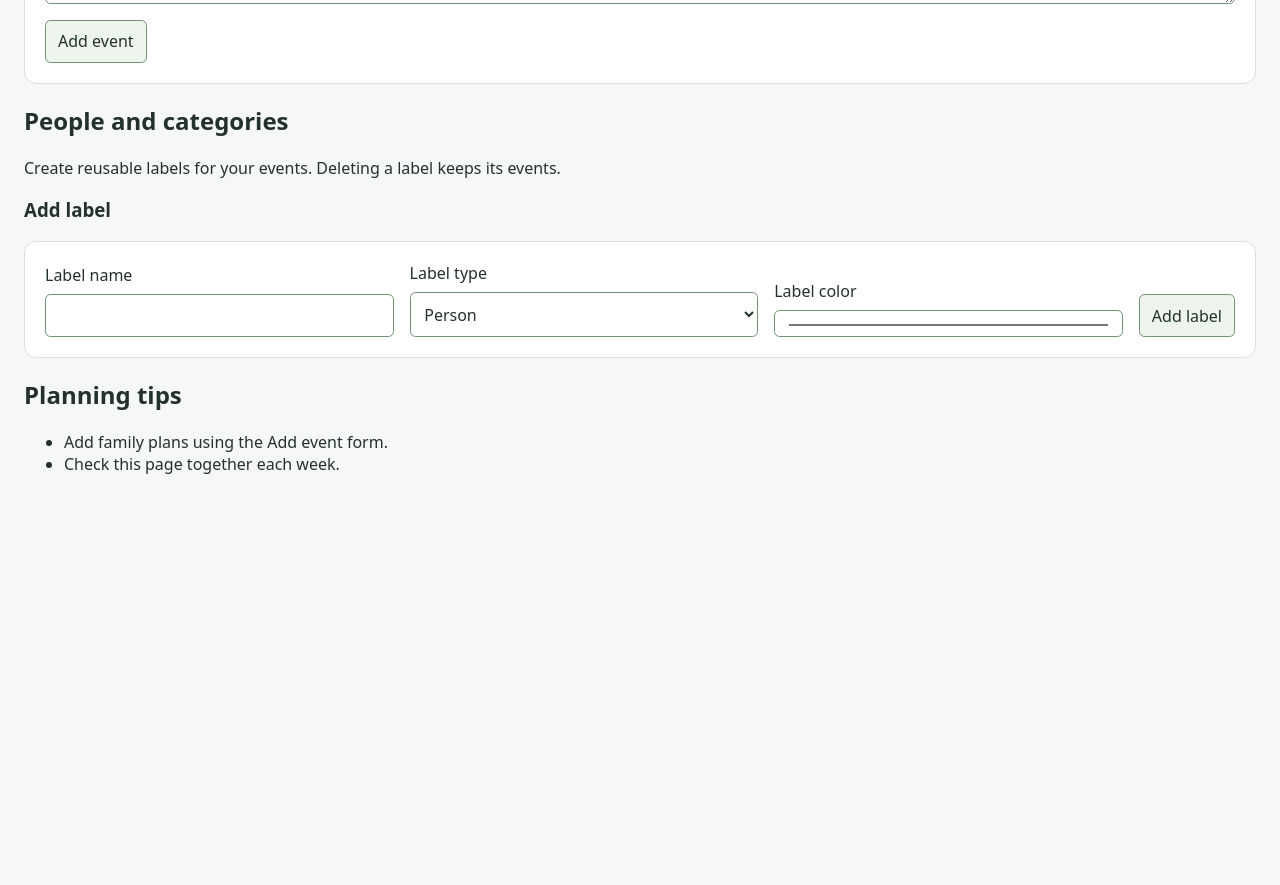
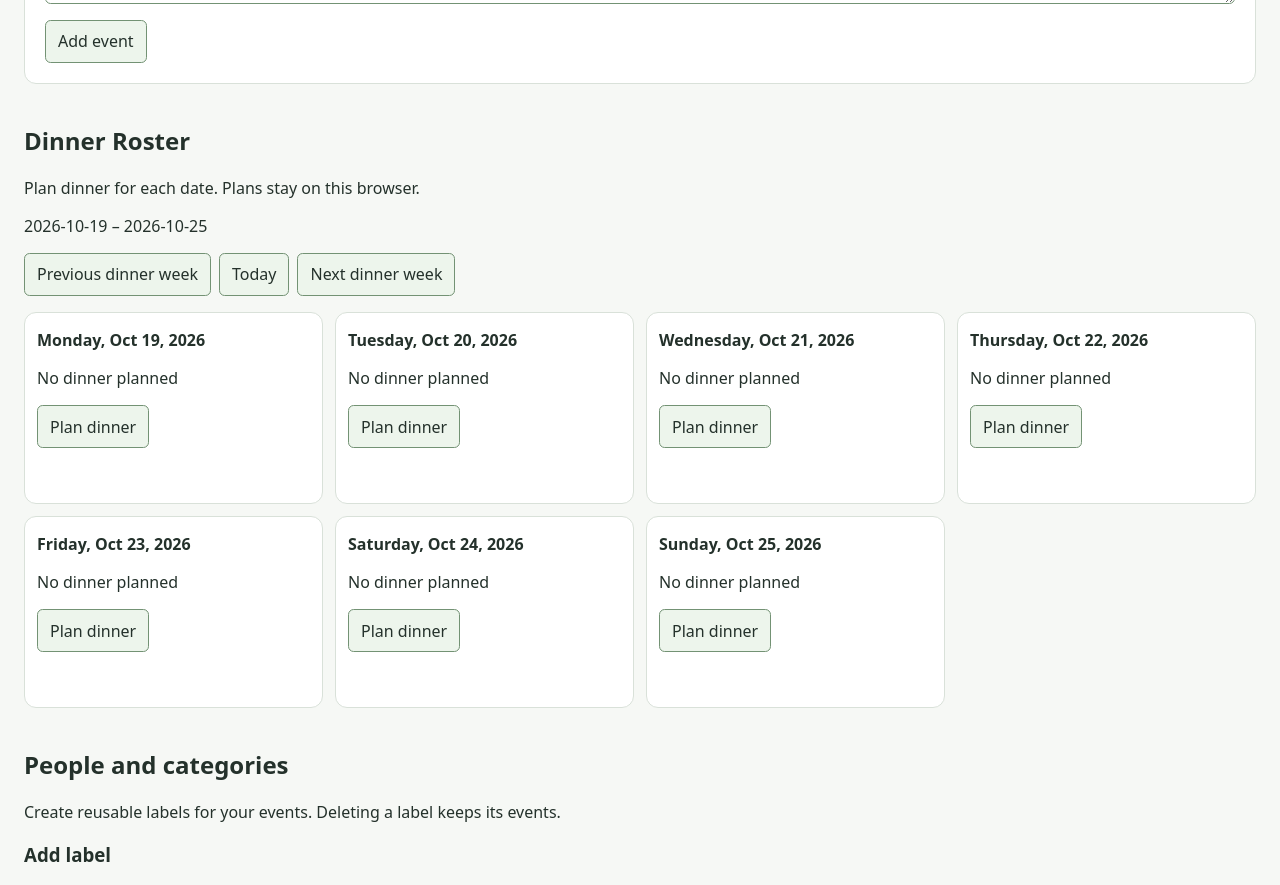
Before and after one commit to nbuzzerio/FamilyCalendar, a React (Vite) app: page / in a window 1280 px wide. Shown: the part 1440-2325 px from the top of the page. Before the commit the page ends 1979 px from the top, so only its background shows below. Built offline with nearby package versions, Linux system fonts and the light colour scheme.

Commit message:
chp-chore: Dinner Roster foundation and durable date-keyed storage

```diff
--- a/src/App.tsx
+++ b/src/App.tsx
@@ -5,6 +5,7 @@ import { labelStore, labelTextColor } from "./labels";
 import { LabelManager } from "./LabelManager";
 import { AppearanceSelector } from "./AppearanceSelector";
 import { downloadBackup } from "./backup";
+import { DinnerRoster } from "./DinnerRoster";
 
 export function App() {
   const [events, setEvents] = useState(() => eventStore.list());
@@ -204,7 +205,7 @@ export function App() {
         try {
           downloadBackup();
           setBackupError("");
-          setBackupNotice("Backup download requested. Keep this file private; it contains your saved events, notes and labels.");
+          setBackupNotice("Backup download requested. Keep this file private; it contains your saved events, notes, labels and any dinner plans.");
         } catch {
           setBackupNotice("");
           setBackupError("Backup could not be exported. Saved data was not changed. Check that browser storage is accessible and contains valid calendar data.");
@@ -385,6 +386,7 @@ export function App() {
           <ul>{events.filter(event => event.date < dateKey(today)).map(renderEvent)}</ul>
         </>}
       </section>
+      <DinnerRoster />
       <LabelManager labels={labels} onChange={() => setLabels(labelStore.list())} />
       <section aria-labelledby="planning-tips-heading">
         <h2 id="planning-tips-heading">Planning tips</h2>
--- /dev/null
+++ b/src/DinnerRoster.tsx
@@ -0,0 +1,74 @@
+import { useEffect, useRef, useState } from "react";
+import { dateKey } from "./events";
+import { weekDays } from "./calendar";
+import { dinnerStore, type DinnerPlans, type Ingredient } from "./dinners";
+
+export function DinnerRoster() {
+  const [anchor, setAnchor] = useState(() => new Date());
+  const [plans, setPlans] = useState<DinnerPlans>({});
+  const [error, setError] = useState("");
+  const [notice, setNotice] = useState("");
+  const [editing, setEditing] = useState<string | null>(null);
+  const [name, setName] = useState("");
+  const [cook, setCook] = useState("");
+  const [notes, setNotes] = useState("");
+  const [ingredients, setIngredients] = useState<Ingredient[]>([]);
+  const nameInput = useRef<HTMLInputElement>(null);
+  const trigger = useRef<HTMLButtonElement | null>(null);
+  function refresh() {
+    try { setPlans(dinnerStore.list()); setError(""); }
+    catch (error) { setError((error as Error).message); }
+  }
+  useEffect(() => { refresh(); window.addEventListener("storage", refresh); return () => window.removeEventListener("storage", refresh); }, []);
+  useEffect(() => { if (editing) nameInput.current?.focus(); }, [editing]);
+  const days = weekDays(anchor);
+  function close() { setEditing(null); trigger.current?.focus(); }
+  function move(offset: number) { setAnchor(weekDays(anchor, offset)[0]); setNotice(""); }
+  return <section className="dinner-roster" aria-labelledby="dinner-heading">
+    <h2 id="dinner-heading">Dinner Roster</h2>
+    <p>Plan dinner for each date. Plans stay on this browser.</p>
+    <p aria-live="polite">{dateKey(days[0])} – {dateKey(days[6])}</p>
+    <nav className="week-navigation" aria-label="Dinner week navigation">
+      <button type="button" onClick={() => move(-1)}>Previous dinner week</button>
+      <button type="button" onClick={() => { setAnchor(new Date()); setNotice(""); }}>Today</button>
+      <button type="button" onClick={() => move(1)}>Next dinner week</button>
+    </nav>
+    {error && <p role="alert">{error}</p>}
+    <p role="status">{notice}</p>
+    <ol className="dinner-days">{days.map(date => {
+      const key = dateKey(date), dinner = plans[key];
+      return <li key={key} className="day">
+        <h3><time dateTime={key} aria-current={key === dateKey(new Date()) ? "date" : undefined}>{date.toLocaleDateString("en-US", { weekday: "long", month: "short", day: "numeric", year: "numeric" })}</time></h3>
+        {dinner ? <><h4>{dinner.name}</h4>{dinner.cook && <p>Cook: {dinner.cook}</p>}{dinner.notes && <p className="dinner-notes">{dinner.notes}</p>}
+          {dinner.ingredients.length > 0 && <ul>{dinner.ingredients.map((item, index) => <li key={index}>{item.name}{item.amount ? ` — ${item.amount}` : ""}</li>)}</ul>}</> : <p>{error ? "Dinner plans unavailable" : "No dinner planned"}</p>}
+        <button type="button" aria-label={`${dinner ? "Edit" : "Plan"} dinner for ${key}`} onClick={event => {
+          trigger.current = event.currentTarget; setEditing(key); setName(dinner?.name ?? ""); setCook(dinner?.cook ?? ""); setNotes(dinner?.notes ?? ""); setIngredients(dinner?.ingredients.map(item => ({ ...item })) ?? []); setNotice("");
+        }}>{dinner ? "Edit dinner" : "Plan dinner"}</button>
+      </li>;
+    })}</ol>
+    {editing && <form className="dinner-form" aria-label={`Dinner for ${editing}`} onSubmit={event => {
+      event.preventDefault();
+      try { dinnerStore.save(editing, { name: name.trim(), ...(cook.trim() ? { cook: cook.trim() } : {}), ...(notes.trim() ? { notes } : {}), ingredients: ingredients.map(item => ({ name: item.name.trim(), ...(item.amount?.trim() ? { amount: item.amount.trim() } : {}) })) }); refresh(); setNotice(`Dinner saved for ${editing}.`); close(); }
+      catch { setError("Dinner could not be saved. Check the name, ingredients and browser storage. Saved data has been left unchanged."); }
+    }}>
+      <h3>Dinner for {editing}</h3>
+      <label>Dinner name <input ref={nameInput} required value={name} onChange={event => setName(event.target.value)} /></label>
+      <label>Cook / person responsible (optional) <input value={cook} onChange={event => setCook(event.target.value)} /></label>
+      <label>Dinner notes (optional) <textarea value={notes} onChange={event => setNotes(event.target.value)} /></label>
+      <fieldset><legend>Ingredients (optional)</legend>
+        {ingredients.map((item, index) => <div key={index} className="ingredient-row">
+          <label>Ingredient {index + 1} name <input required value={item.name} onChange={event => setIngredients(items => items.map((old, i) => i === index ? { ...old, name: event.target.value } : old))} /></label>
+          <label>Ingredient {index + 1} amount (optional) <input value={item.amount ?? ""} onChange={event => setIngredients(items => items.map((old, i) => i === index ? { ...old, amount: event.target.value } : old))} /></label>
+          <button type="button" onClick={() => setIngredients(items => items.filter((_, i) => i !== index))}>Remove ingredient {index + 1}</button>
+        </div>)}
+        <button type="button" onClick={() => setIngredients(items => [...items, { name: "" }])}>Add ingredient</button>
+      </fieldset>
+      <div className="week-navigation"><button type="submit">Save dinner</button><button type="button" onClick={close}>Cancel dinner</button>
+        {plans[editing] && <button type="button" onClick={() => {
+          if (!window.confirm(`Remove dinner for ${editing}?`)) return;
+          try { dinnerStore.save(editing, null); refresh(); setNotice(`Dinner removed for ${editing}.`); close(); }
+          catch { setError("Dinner could not be removed. Saved data has been left unchanged."); }
+        }}>Remove dinner</button>}</div>
+    </form>}
+  </section>;
+}
--- a/src/backup.ts
+++ b/src/backup.ts
@@ -2,9 +2,12 @@
 import { EVENTS_STORAGE_KEY, isEvent } from "./events.ts";
 // @ts-expect-error Explicit extensions support the existing Node strip-types test runner.
 import { LABELS_STORAGE_KEY, isLabel } from "./labels.ts";
+// @ts-expect-error Explicit extensions support the existing Node strip-types test runner.
+import { DINNERS_STORAGE_KEY, parseDinnerPlans } from "./dinners.ts";
 
 /** Read the saved arrays directly: never normalize, filter, expand series or write. */
 export function serializeBackup(storage: Pick<Storage, "getItem">): string {
+  const dinners = storage.getItem(DINNERS_STORAGE_KEY);
   function read(key: string, valid: (value: unknown) => boolean): unknown[] {
     const raw = storage.getItem(key);
     const value: unknown = raw === null ? [] : JSON.parse(raw);
@@ -18,6 +21,7 @@ export function serializeBackup(storage: Pick<Storage, "getItem">): string {
     version: 1,
     events: read(EVENTS_STORAGE_KEY, isEvent),
     labels: read(LABELS_STORAGE_KEY, isLabel),
+    ...(dinners === null ? {} : { dinners: parseDinnerPlans(dinners) }),
   }, null, 2);
 }
 
--- /dev/null
+++ b/src/dinners.ts
@@ -0,0 +1,43 @@
+// @ts-expect-error Explicit extension supports the Node strip-types test runner.
+import { isLocalDate } from "./events.ts";
+
+export interface Ingredient { name: string; amount?: string }
+export interface Dinner { name: string; cook?: string; notes?: string; ingredients: Ingredient[] }
+export type DinnerPlans = Record<string, Dinner>;
+export const DINNERS_STORAGE_KEY = "family-calendar.dinners.v1";
+
+export function isDinner(value: unknown): value is Dinner {
+  if (!value || typeof value !== "object" || Array.isArray(value)) return false;
+  const dinner = value as Record<string, unknown>;
+  return typeof dinner.name === "string" && !!dinner.name.trim() &&
+    (dinner.cook === undefined || typeof dinner.cook === "string") &&
+    (dinner.notes === undefined || typeof dinner.notes === "string") &&
+    Array.isArray(dinner.ingredients) && dinner.ingredients.every(item =>
+      item && typeof item === "object" && !Array.isArray(item) &&
+      typeof item.name === "string" && !!item.name.trim() &&
+      (item.amount === undefined || typeof item.amount === "string"));
+}
+
+export function parseDinnerPlans(raw: string | null): DinnerPlans {
+  const value: unknown = JSON.parse(raw ?? "{}");
+  if (!value || typeof value !== "object" || Array.isArray(value) ||
+    !Object.entries(value).every(([date, dinner]) => isLocalDate(date) && isDinner(dinner))) {
+    throw new Error("Saved dinner data is invalid. It has been left unchanged.");
+  }
+  return value as DinnerPlans;
+}
+
+export function createDinnerStore(storage: () => Pick<Storage, "getItem" | "setItem"> = () => window.localStorage) {
+  function list(): DinnerPlans {
+    try { return parseDinnerPlans(storage().getItem(DINNERS_STORAGE_KEY)); }
+    catch { throw new Error("Dinner plans could not be read. Saved data has been left unchanged."); }
+  }
+  return { list, save(date: string, dinner: Dinner | null) {
+    if (!isLocalDate(date) || (dinner !== null && !isDinner(dinner))) throw new Error("Enter a dinner name and valid ingredients.");
+    const plans = list();
+    if (dinner === null) delete plans[date];
+    else plans[date] = dinner;
+    storage().setItem(DINNERS_STORAGE_KEY, JSON.stringify(plans));
+  } };
+}
+export const dinnerStore = createDinnerStore();
--- a/src/style.css
+++ b/src/style.css
@@ -19,6 +19,14 @@
 
 * { box-sizing: border-box; }
 body { margin: 0; }
+.dinner-roster { margin: 2.5rem 0; }
+.dinner-days { display: grid; grid-template-columns: repeat(auto-fit, minmax(min(100%, 15rem), 1fr)); gap: 0.75rem; list-style: none; padding: 0; }
+.dinner-form { display: grid; gap: 1rem; padding: 1rem; border: 1px solid var(--border); border-radius: 0.75rem; background: var(--surface); }
+.dinner-form label { display: grid; gap: 0.4rem; min-width: 0; }
+.dinner-form input, .dinner-form textarea { width: 100%; min-width: 0; }
+.dinner-form fieldset { min-width: 0; border: 1px solid var(--border); }
+.ingredient-row { display: grid; gap: 0.5rem; margin-bottom: 1rem; }
+.dinner-notes { white-space: pre-wrap; }
 main { max-width: 80rem; margin: 4rem auto; padding: 0 1.5rem; overflow-wrap: anywhere; }
 
 .weekly-calendar { margin: 2.5rem 0; }
```
Also changed, not shown: 1 other file (tests, documents, lock files or other folders).
